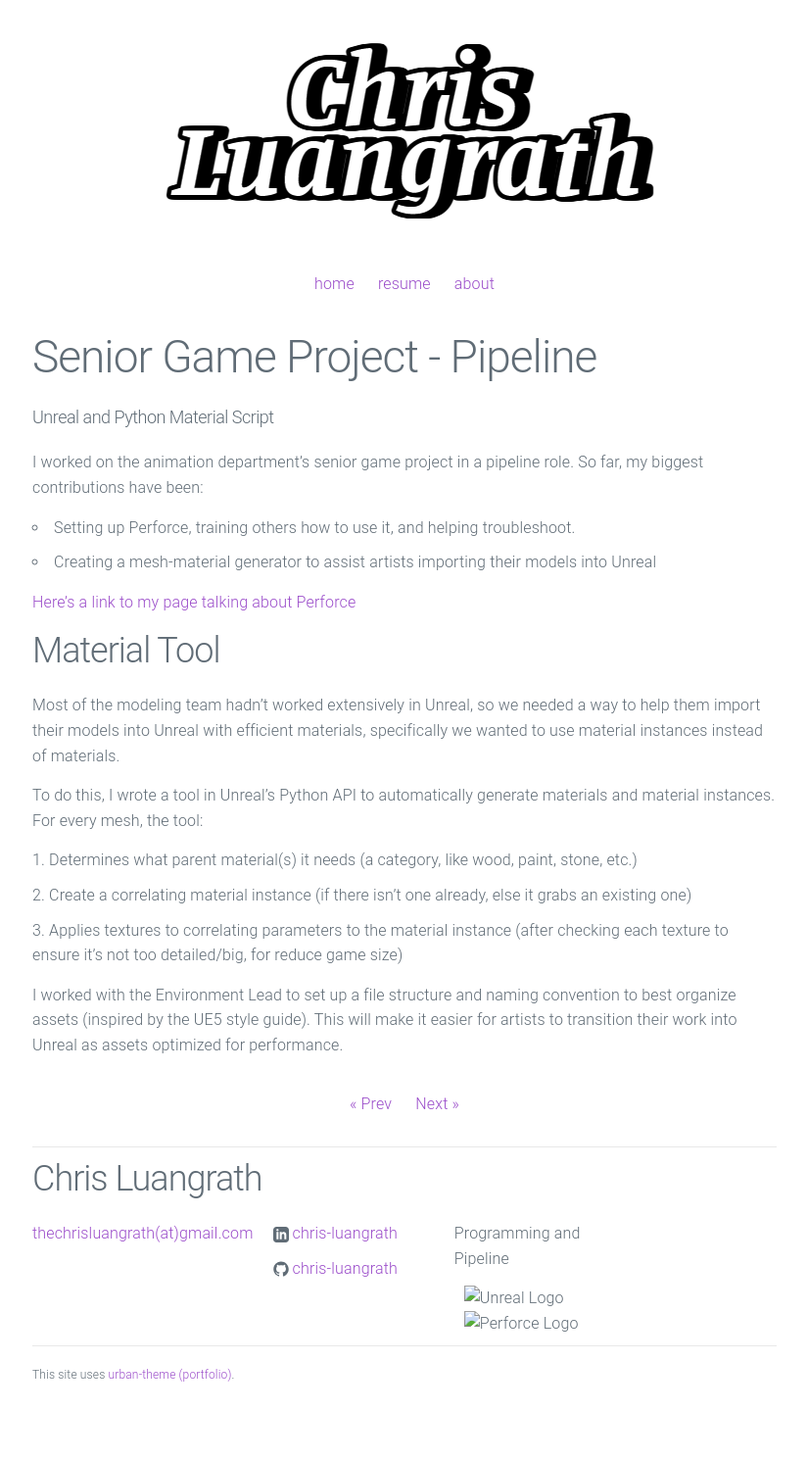
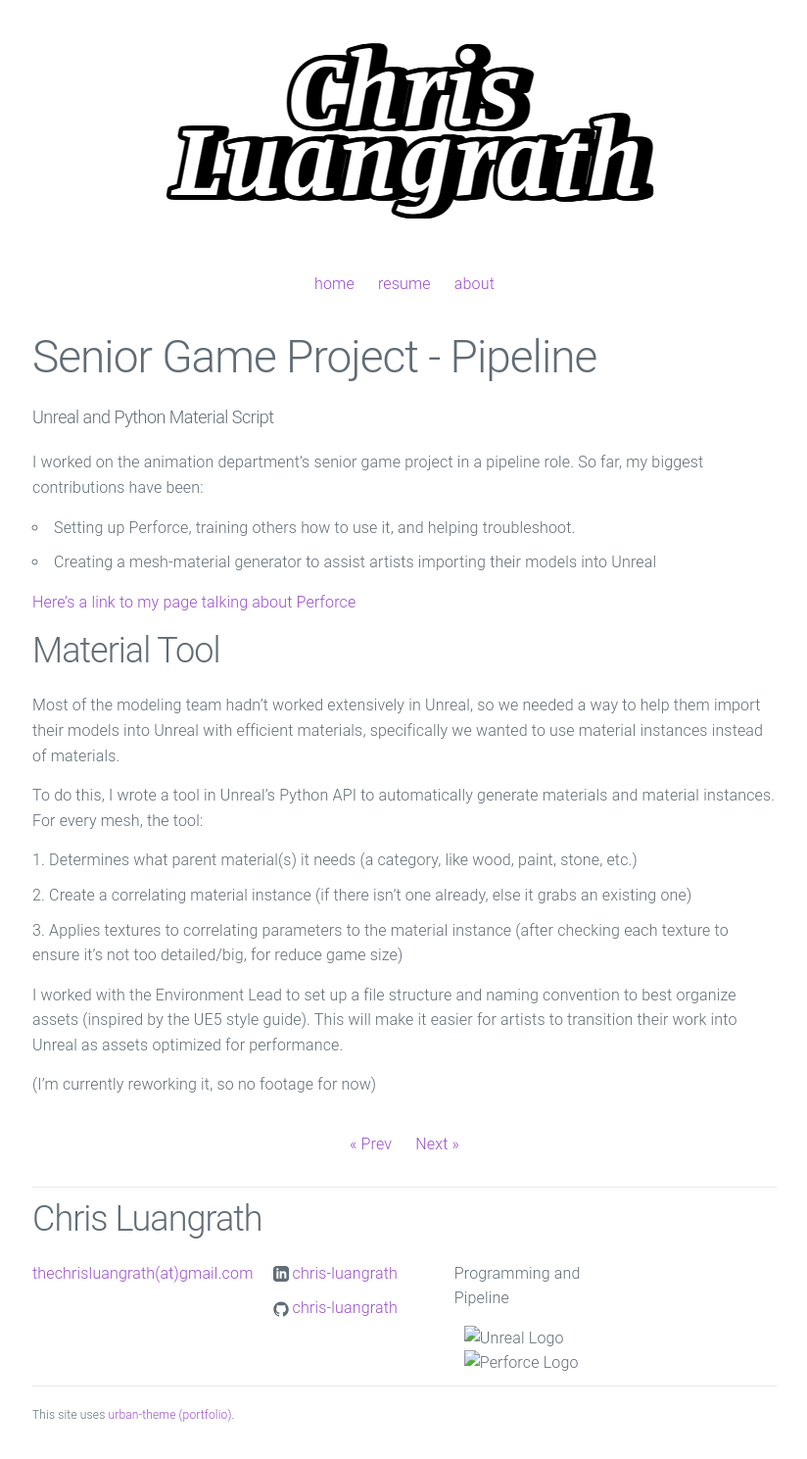
Before and after one commit to chris-luangrath/chris-luangrath.github.io, a Jekyll site: the page built from _posts/2023-04-13-shrineflow-prototype-material-tool.md, in a window 1280 px wide. Shown: the whole page at 98% size, without its empty margins (227-1051 px from the left). Built offline with Jekyll 4.4.1, drawn with Linux system fonts in a browser that asks for light colours; before the commit the page ends 1449 px from its top, so only the background shows below that.

Commit message:
material tool

```diff
--- a/_posts/2023-04-13-shrineflow-prototype-material-tool.md
+++ b/_posts/2023-04-13-shrineflow-prototype-material-tool.md
@@ -24,3 +24,5 @@ For every mesh, the tool:
 3. Applies textures to correlating parameters to the material instance (after checking each texture to ensure it's not too detailed/big, for reduce game size)
 
 I worked with the Environment Lead to set up a file structure and naming convention to best organize assets (inspired by the UE5 style guide). This will make it easier for artists to transition their work into Unreal as assets optimized for performance.
+
+(I'm currently reworking it, so no footage for now)
```
